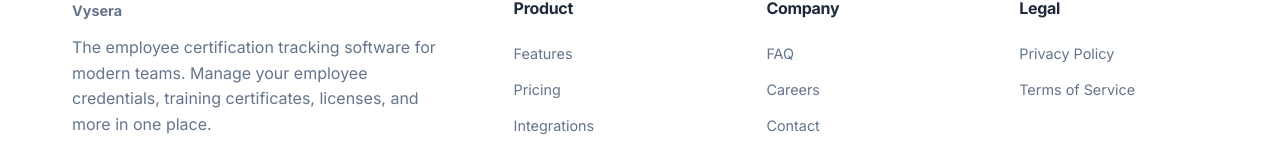
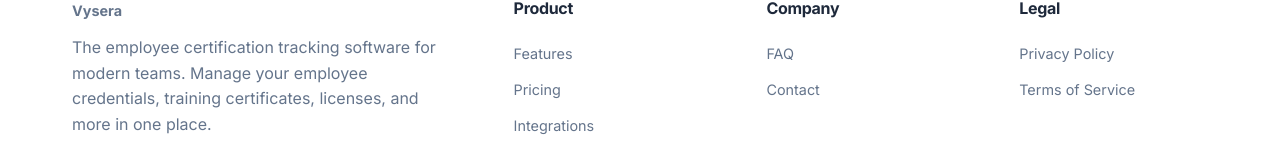
Before and after one commit to ibnurizal1978/vysera-website, a Next.js app: page / in a window 1280 px wide. Shown: the part 2832-3000 px from the top of the page. Built offline with nearby package versions, Linux system fonts and the light colour scheme.

Commit message:
change footer

```diff
--- a/app/components/Footer.tsx
+++ b/app/components/Footer.tsx
@@ -29,7 +29,6 @@
                     <div className="footer-col">
                         <h4>Company</h4>
                         <Link href="/faq">FAQ</Link>
-                        <Link href="#">Careers</Link>
                         <Link href="/contact">Contact</Link>
                     </div>
                     <div className="footer-col">
```
